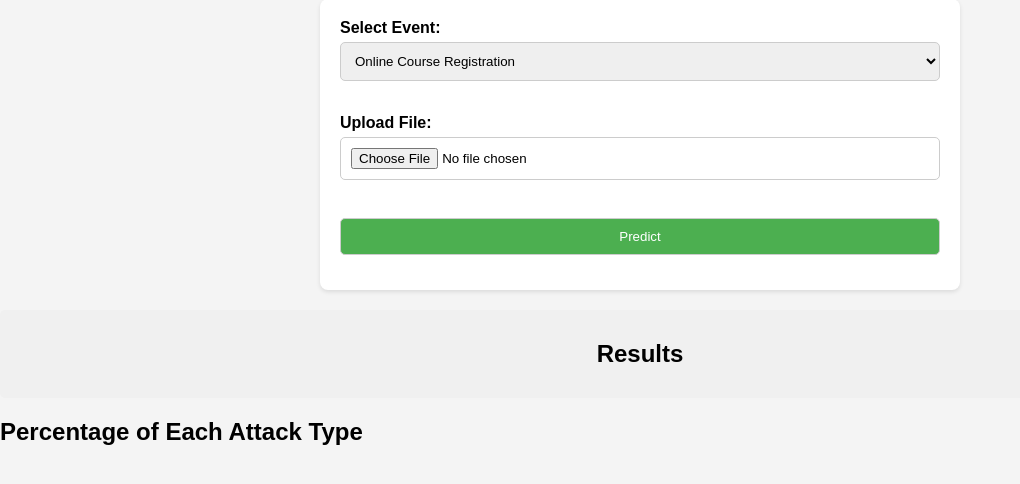
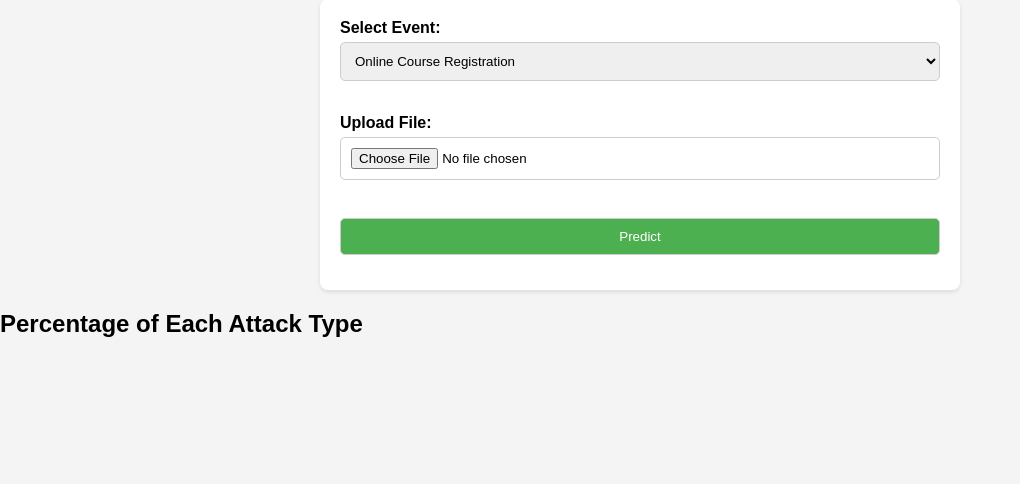
Before and after one commit to musama2019/Cyberattack_detection, a Flask app: page / in a window 1280 px wide. Shown: the part 81-565 px from the top of the page, without its empty margins (0-1020 px from the left). Run offline with Flask 3, Linux system fonts and the light colour scheme.

Commit message:
Update index.html

```diff
--- a/templates/index.html
+++ b/templates/index.html
@@ -76,17 +76,6 @@
         <input type="submit" value="Predict">
     </form>
 
-    <!-- Result Section -->
-    <div class="result">
-        <h2>Results</h2>
-        {% if prediction_results %}
-            <ul>
-                {% for result in prediction_results %}
-                    <li>The predicted attack is: <span class="attack">{{ result }}</span></li>
-                {% endfor %}
-            </ul>
-        {% endif %}
-    </div>
 
      <!-- Percentage Section -->
      <div class="percentage">
```
